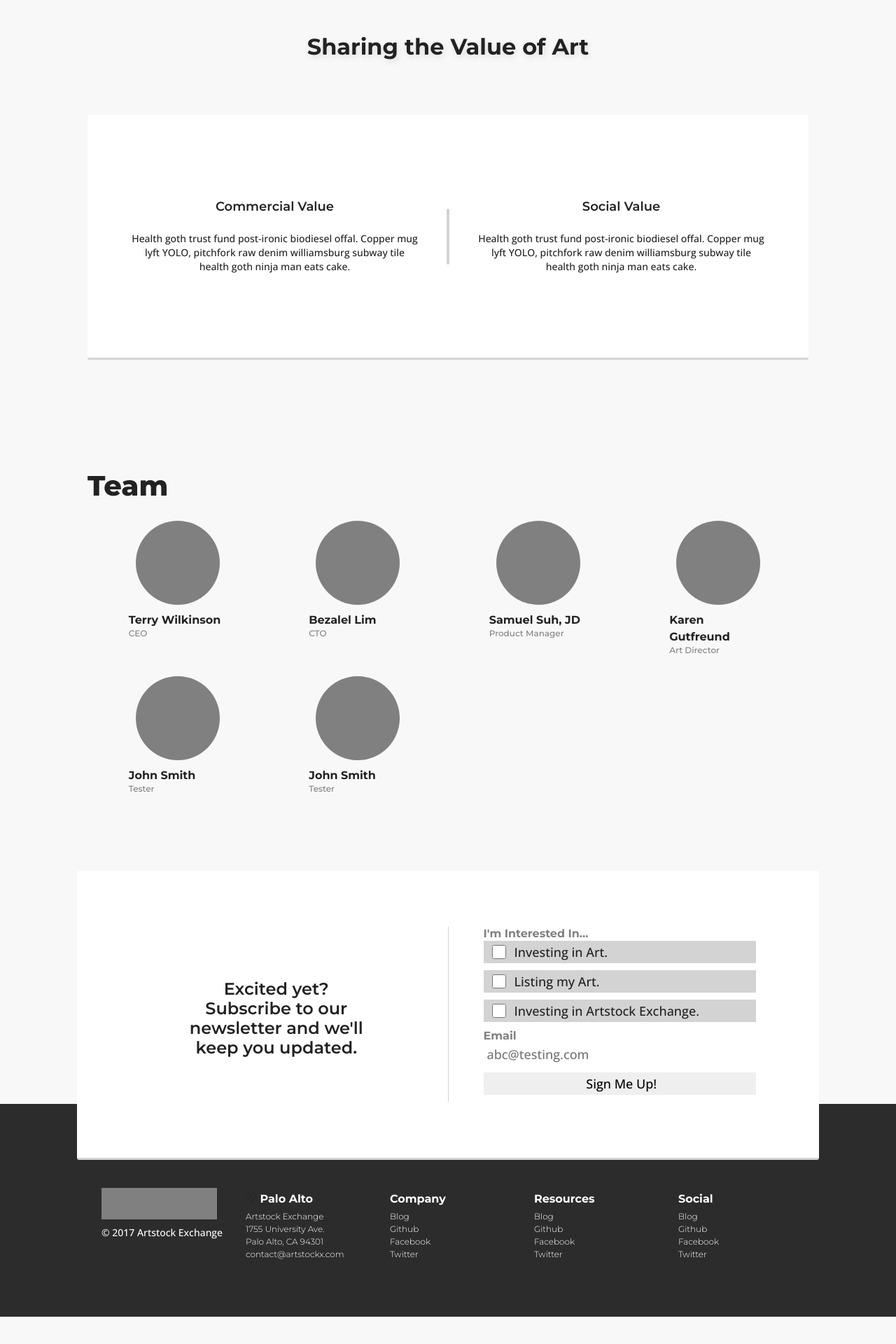
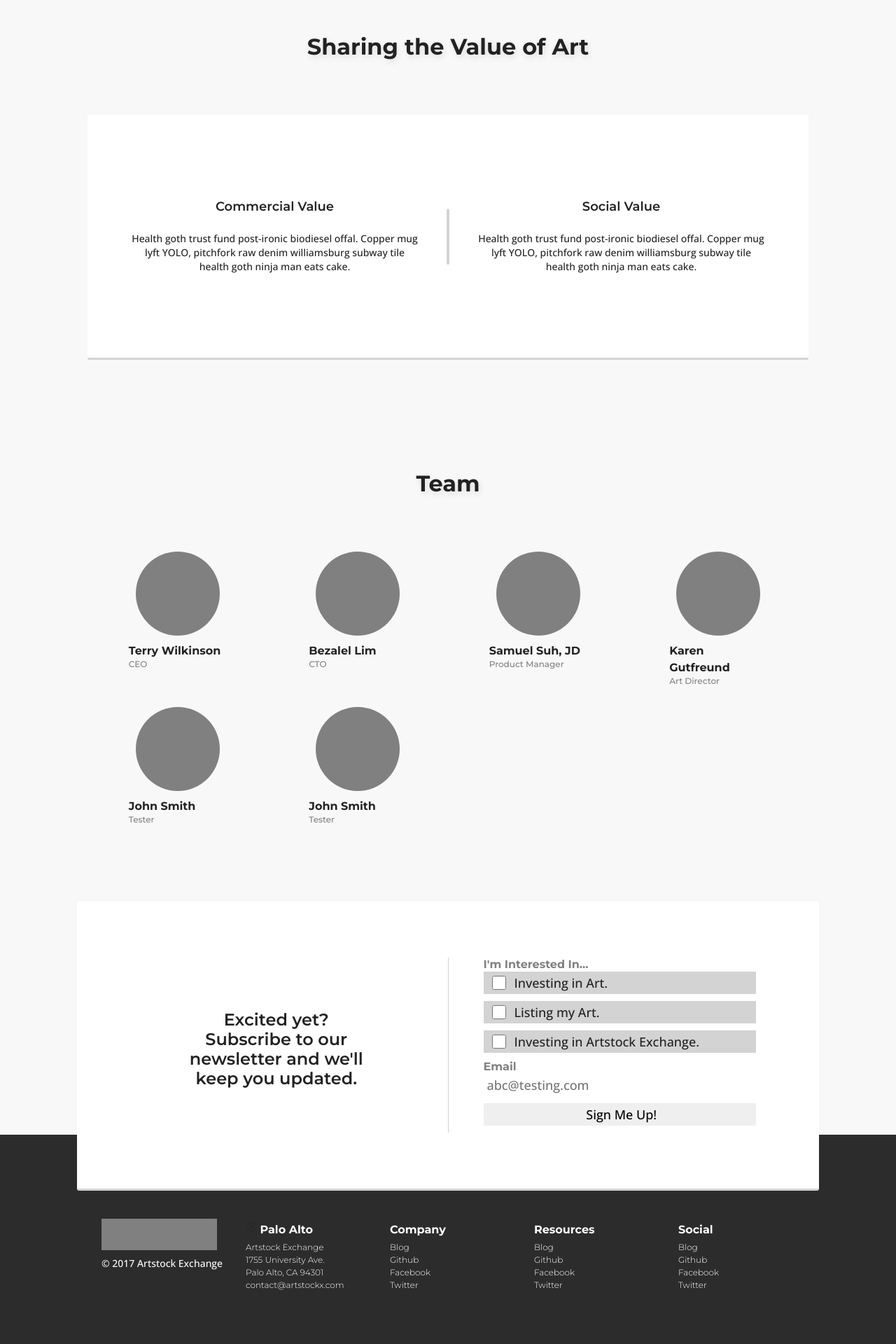
Before and after one commit to volgorean/artstock, a Jekyll site: the page built from index.html, in a window 1280 px wide. Shown: the part 1409-3329 px from the top of the page at 70% size. Built offline with Jekyll 4.4.1, drawn with Linux system fonts in a browser that asks for light colours.

Commit message:
minor style changes all over

```diff
--- a/css/global.scss
+++ b/css/global.scss
@@ -132,6 +132,9 @@ section h1 {
   .flex-shrink > p {
     text-align: center;
   }
+  .flex-shrink > a {
+    text-align: center;
+  }
 }
 
 /***********************/
@@ -148,59 +151,3 @@ section h1 {
     border-radius: 3px;
   }
 }
-
-/***********************/
-/* multi-step boxes */
-/***********************/
-
-.steps {
-  column-count: 4;
-  column-gap: 20px;
-
-  > .step {
-    break-inside: avoid;
-    border-radius: 5px;
-    background: white;
-    margin-bottom: 25px;
-    box-shadow: 0px 5px 10px 1px rgba(0,0,0,0.1);
-
-    .graphic {
-      width: 100%;
-      border-radius: 5px;
-    }
-    .label {
-      width: 100%;
-      line-height: 50px;
-      text-align: center;
-      background: black;
-      color: white;
-    }
-    .text {
-      padding: 25px;
-    }
-  }
-  > .step:not(:last-child) {
-    .label::after {
-      position: absolute;
-      content: "";
-      width: 10px;
-      height: 10px;
-      right: -5px;
-      top: calc(50% - 5px);
-      background: black;
-      transform: rotate(45deg);
-    }
-    @media(max-width: 960px) { .label::after { display: none; }}
-  }
-  @media(max-width: 960px) {
-    column-count: 2;
-
-    width: 540px;
-    max-width: 100%;
-    margin: 0 auto;
-  }
-  @media(max-width: 480px) {
-    column-count: 1;
-    width: 300px;
-  }
-}
--- a/css/header.scss
+++ b/css/header.scss
@@ -25,3 +25,9 @@ header a {
   color: #222222;
   border-bottom: 2px solid lightgray;
 }
+@media (max-width: 840px) {
+  .whitepaper {
+    display: block;
+    margin: 10px auto;
+  }
+}
--- a/css/index.scss
+++ b/css/index.scss
@@ -175,32 +175,38 @@
 /***********************/
 
 .advisors {
+  h2 {
+    text-align: center;
+    padding-bottom: 80px;
+    text-shadow: 2px 4px 10px rgba(0,0,0,0.1);
   }
   .advisor {
     flex: 0 0 50%;
     padding-bottom: 30px;
-}
-@media(min-width: 440px) {.advisor {flex: 0 0 50%;}}
-@media(min-width: 660px) {.advisor {flex: 0 0 33.3333%;}}
-@media(min-width: 880px) {.advisor {flex: 0 0 25%;}}
 
-.advisor > * {
+    @media(min-width: 440px) {flex: 0 0 50%;}
+    @media(min-width: 660px) {flex: 0 0 33.3333%;}
+    @media(min-width: 880px) {flex: 0 0 25%;}
+
+    > * {
       margin: 0 auto;
       max-width: 140px;
     }
-.advisor .img_placeholder {
+    .img_placeholder {
       width: 120px;
       height: 120px;
       border-radius: 50%;
       background: gray;
       margin-bottom: 10px;
     }
-.advisor h5 {
+    h5 {
       font: 700 16px/24px 'Montserrat', sans-serif;
     }
-.advisor p {
+    p {
       font: 500 12px/14px 'Montserrat', sans-serif;
       color: gray;
+    }
+  }
 }
 
 /***********************/
--- a/css/tech.scss
+++ b/css/tech.scss
@@ -78,3 +78,60 @@
     background: lavender;
   }
 }
+
+
+/***********************/
+/* multi-step boxes */
+/***********************/
+
+.steps {
+  column-count: 4;
+  column-gap: 20px;
+
+  > .step {
+    break-inside: avoid;
+    border-radius: 5px;
+    background: white;
+    margin-bottom: 25px;
+    box-shadow: 0px 5px 10px 1px rgba(0,0,0,0.1);
+
+    .graphic {
+      width: 100%;
+      border-radius: 5px;
+    }
+    .label {
+      width: 100%;
+      line-height: 50px;
+      text-align: center;
+      background: black;
+      color: white;
+    }
+    .text {
+      padding: 25px;
+    }
+  }
+  > .step:not(:last-child) {
+    .label::after {
+      position: absolute;
+      content: "";
+      width: 10px;
+      height: 10px;
+      right: -5px;
+      top: calc(50% - 5px);
+      background: black;
+      transform: rotate(45deg);
+    }
+    @media(max-width: 960px) { .label::after { display: none; }}
+  }
+  @media(max-width: 960px) {
+    column-count: 2;
+
+    width: 540px;
+    max-width: 100%;
+    margin: 0 auto;
+  }
+  @media(max-width: 480px) {
+    column-count: 1;
+    width: 240px;
+  }
+}
--- a/index.html
+++ b/index.html
@@ -74,7 +74,7 @@ title: Artstock Exchange
 
 <section class="advisors">
   <div class="flex-shrink">
-    <h1>Team</h1>
+    <h2>Team</h2>
 
     <div class="flexi-c w r">
       {% for m in site.data.team %}
```
Lines whose indentation alone changed are shown as unchanged.
